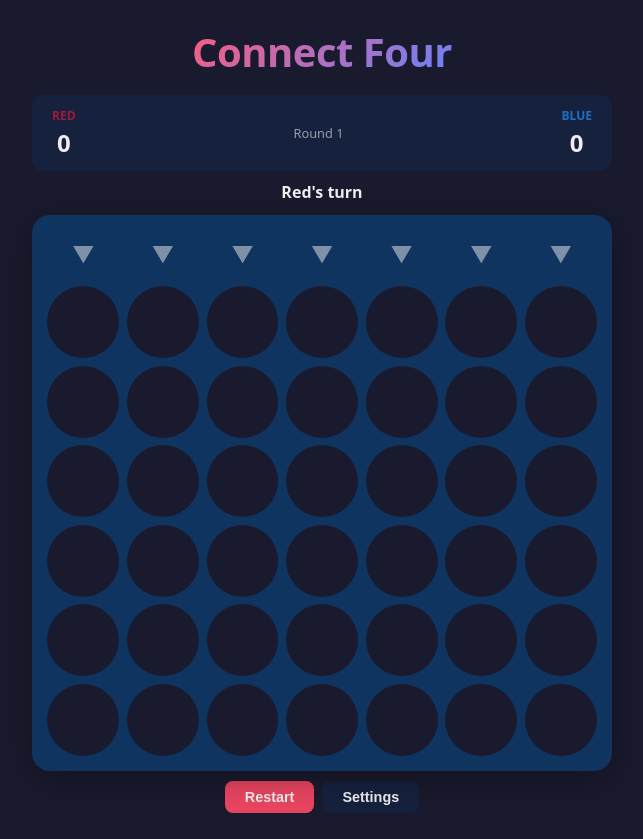
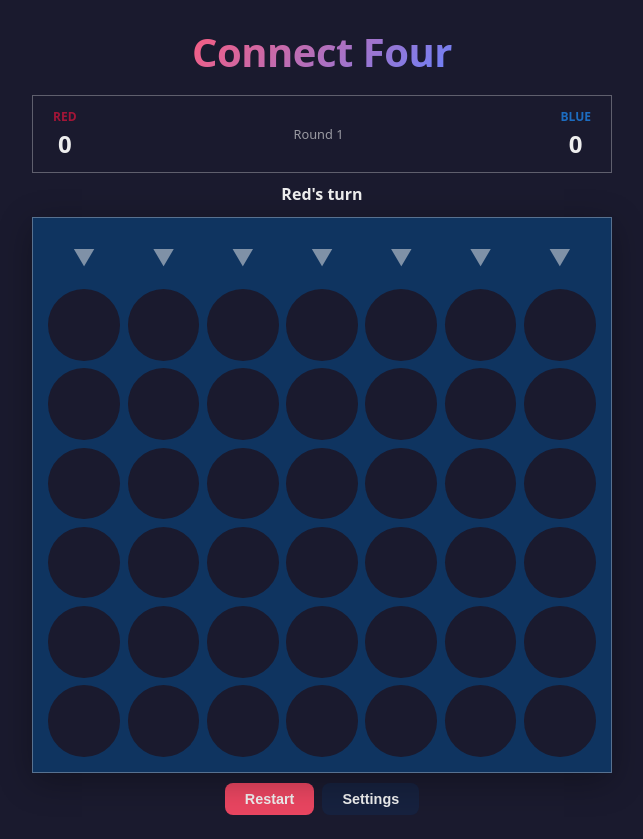
Before and after one commit to Nathan-R1/connect4-react, a React (Vite) app: page / in a window 1280 px wide. Shown: the whole page, without its empty margins (318-961 px from the left). Built offline with nearby package versions, Linux system fonts and the light colour scheme.

Commit message:
Github pages

```diff
--- a/src/styles/board.css
+++ b/src/styles/board.css
@@ -30,8 +30,7 @@
   width: 100%;
   max-width: min(90vw, 580px);
   padding: clamp(6px, 1vw, 12px) clamp(12px, 2vw, 20px);
-  background: #16213e;
-  border-radius: clamp(8px, 1vw, 12px);
+  border: 1px solid rgba(255, 255, 255, 0.3);
 }
 
 .player-score {
@@ -68,9 +67,9 @@
 .board-container {
   position: relative;
   background: #0f3460;
-  border-radius: clamp(10px, 1.5vw, 18px);
   padding: clamp(8px, 1.2vw, 16px);
   box-shadow: 0 8px 32px rgba(0, 0, 0, 0.3);
+  border: 1px solid rgba(255, 255, 255, 0.3);
   width: 100%;
   max-width: min(90vw, 580px);
 }
```
Also changed, not shown: build.mjs (+4 -4 lines), 4 other files (tests, documents, lock files or other folders).
